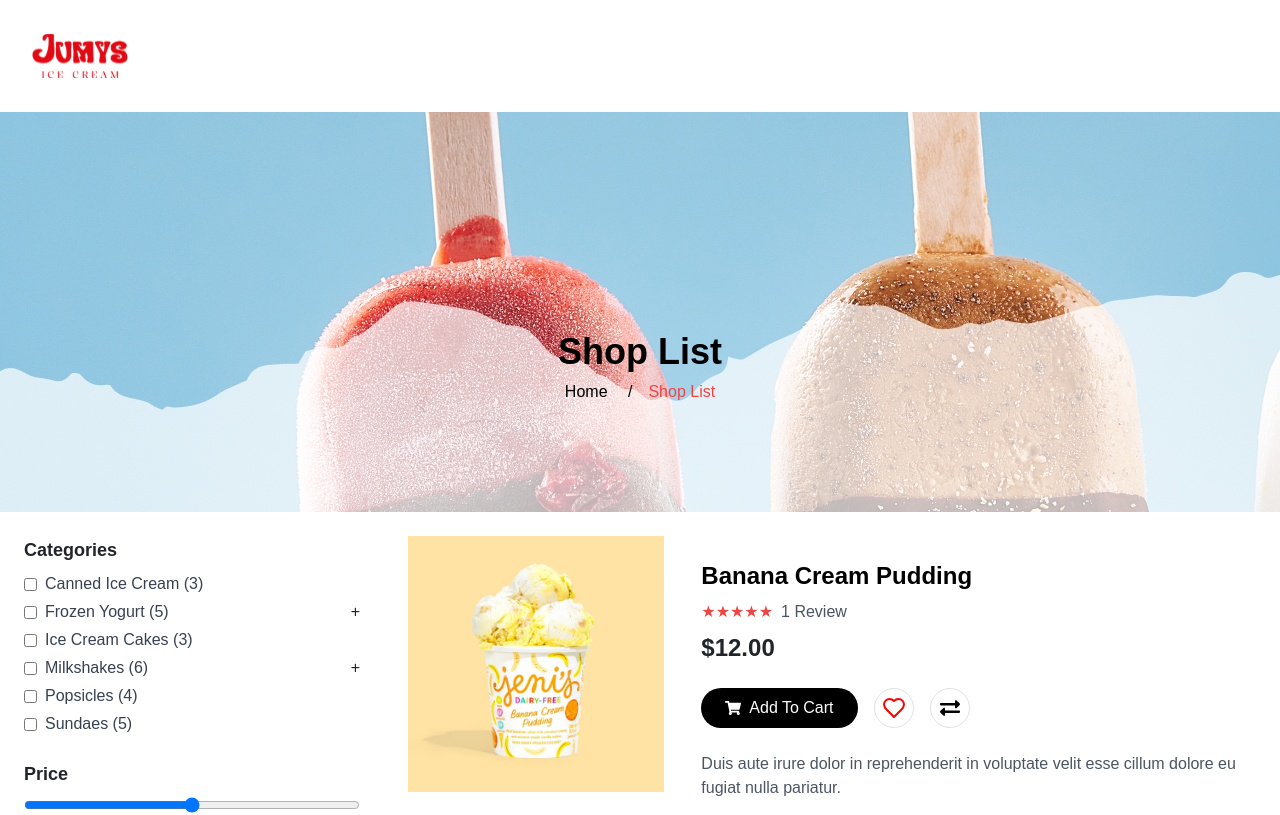
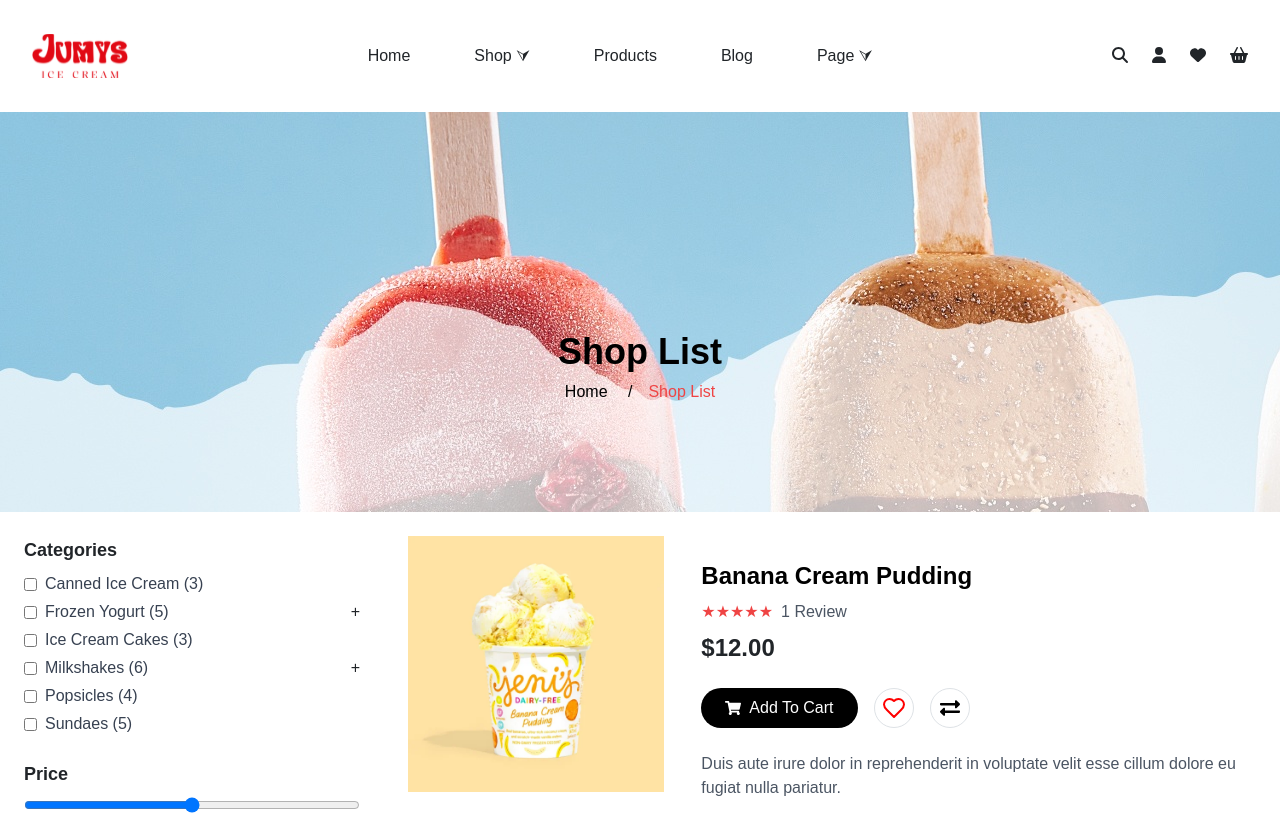
Before and after one commit to vijaydankhara/Ice-Cream, a React (Vite) app: page /Shop in a window 1280 px wide. Shown: the top 815 px of the page. Built offline with nearby package versions, Linux system fonts and the light colour scheme; a web font is replaced by a local one.

Commit message:
20-09-2024

```diff
--- a/src/Components/Navbar.jsx
+++ b/src/Components/Navbar.jsx
@@ -1,11 +1,13 @@
 import React, { useState } from "react";
 import Weblogo from "../assets/asset0.svg";
-import { NavLink, Outlet } from "react-router-dom";
-import { FaTimes, FaUser, FaChevronRight } from "react-icons/fa";
+import { NavLink, Outlet, useNavigate } from "react-router-dom"; // Added useNavigate
+import IconBar from "./icone";
 import "./Navbar.css";
+import { FaGripVertical, FaHeart, FaSearch, FaUser } from "react-icons/fa";
 
 const Navbar = () => {
   const [activeMenu, setActiveMenu] = useState(null);
+  const navigate = useNavigate(); // Initializing useNavigate
 
   const toggleMenu = (menu) => {
     setActiveMenu(activeMenu === menu ? null : menu);
@@ -13,7 +15,7 @@
 
   return (
     <>
-      <div className="bg-[#fff] w-full h-28 flex justify-around items-center z-50 sticky top-0">
+      <div className="bg-[#fff] w-full h-28 flex justify-around items-center z-50  sticky top-0">
         <div className="container">
           <div className="flex items-center justify-between ml-5">
             <div className="" id="toggelmenuTop">
@@ -24,80 +26,200 @@
                 ☰
               </button>
             </div>
-            <NavLink to="/" className="flex items-center rtl:space-x-reverse">
+            <button
+              className="flex items-center rtl:space-x-reverse"
+              onClick={() => navigate("/")} // Navigate to home
+            >
               <img
                 id="logo"
                 className="size-24"
                 src={Weblogo}
                 alt="Not Found"
               />
+            </button>
+            <div className="hidden md:flex space-x-16" id="toggle">
+              <div
+                className="relative"
+                onMouseEnter={() => toggleMenu("home")}
+                onMouseLeave={() => toggleMenu(null)}
+              >
+                <button
+                  className="NavbatTxt"
+                  onClick={() => navigate("/")}
+                >
+                  Home
+                </button>
+
+              </div>
+
+              {/* Shop, Products, Blog, and Page menus stay unchanged */}
+              <div
+                className="relative"
+                onMouseEnter={() => toggleMenu("shop")}
+                onMouseLeave={() => toggleMenu(null)}
+              >
+                <button className="NavbatTxt">Shop &#11163;</button>
+                {activeMenu === "shop" && (
+                  <ul className="absolute left-0  w-48 bg-white text-[#000000] shadow-lg rounded-md overflow-hidden">
+                    <li>
+                      <NavLink
+                        to="/shopList"
+                        className="shop"
+                        onClick={() => toggleMenu(null)}
+                      >
+                        Shop List
                       </NavLink>
+                    </li>
+                    <li>
+                      <NavLink
+                        to="/login"
+                        className="shop"
+                        onClick={() => toggleMenu(null)}
+                      >
+                        Login
+                      </NavLink>
+                    </li>
+                    <li>
+                      <NavLink
+                        to="/wishlist"
+                        className="page"
+                        onClick={() => toggleMenu(null)}
+                      >
+                        Wishlist
+                      </NavLink>
+                    </li>
+                  </ul>
+                )}
               </div>
+
+              <div
+                className="relative"
+                onMouseEnter={() => toggleMenu("products")}
+                onMouseLeave={() => toggleMenu(null)}
+              >
+                <button className="NavbatTxt"
+                    onClick={() => navigate("/product")}>Products</button>
+
+              </div>
+
+              <div
+                className="relative"
+                onMouseEnter={() => toggleMenu("blog")}
+                onMouseLeave={() => toggleMenu(null)}
+              >
+                <button className="NavbatTxt" onClick={() => navigate("/blog")} >Blog</button>
+
+              </div>
+
+              <div
+                className="relative"
+                onMouseEnter={() => toggleMenu("page")}
+                onMouseLeave={() => toggleMenu(null)}
+              >
+                <button className="NavbatTxt">Page &#11163;</button>
+                {activeMenu === "page" && (
+                  <ul className="absolute left-0 w-48 bg-white text-[#000000] shadow-lg rounded-md overflow-hidden">
+                    <li>
+                      <NavLink
+                        to="/aboutUs"
+                        className="page"
+                        onClick={() => toggleMenu(null)}
+                      >
+                        About Us
+                      </NavLink>
+                    </li>
+                    <li>
+                      <NavLink
+                        to="/contact"
+                        className="page"
+                        onClick={() => toggleMenu(null)}
+                      >
+                        Contact
+                      </NavLink>
+                    </li>
+                    <li>
+                      <NavLink
+                        to="/faq2"
+                        className="page"
+                        onClick={() => toggleMenu(null)}
+                      >
+                        Faq 2
+                      </NavLink>
+                    </li>
+                    <li>
+                      <NavLink
+                        to="/page404"
+                        className="page"
+                        onClick={() => toggleMenu(null)}
+                      >
+                        Page 404
+                      </NavLink>
+                    </li>
+                  </ul>
+                )}
+              </div>
+            </div>
+            <div className="flex justify-between items-center">
+              <IconBar />
             </div>
           </div>
 
-      {/* Side Navigation */}
           {activeMenu === "mobile" && (
-        <div className="fixed top-0 left-0 w-64 h-full bg-white text-black z-50 shadow-lg">
-          {/* Close Button */}
-          <div className="flex justify-between items-center p-4 border-b border-gray-300">
-            <span className="text-xl font-semibold">Menu</span>
-            <button
-              onClick={() => toggleMenu(null)}
-              className="text-gray-600 text-3xl"
+            <ul
+              id="toggelmenuTop"
+              className=" bg-[#ffffff] text-black text-xl font-bold space-y-4 py-4 px-4 w-full"
             >
-              <FaTimes />
-            </button>
-          </div>
-
-          {/* Navigation Links */}
-          <ul className="space-y-6 text-lg font-medium py-8 px-4">
-            <li className="flex justify-between items-center">
+              <li>
                 <NavLink to="/" onClick={() => toggleMenu(null)}>
                   Home
                 </NavLink>
-              <FaChevronRight />
               </li>
-            <li className="flex justify-between items-center">
+              <li>
                 <NavLink to="/shop" onClick={() => toggleMenu(null)}>
                   Shop
                 </NavLink>
-              <FaChevronRight />
               </li>
-            <li className="flex justify-between items-center">
+              <li>
                 <NavLink to="/product" onClick={() => toggleMenu(null)}>
                   Products
                 </NavLink>
-              <FaChevronRight />
               </li>
-            <li className="flex justify-between items-center">
+              <li>
                 <NavLink to="/blog" onClick={() => toggleMenu(null)}>
                   Blog
                 </NavLink>
-              <FaChevronRight />
               </li>
-            <li className="flex justify-between items-center">
+              <li>
                 <NavLink to="/page" onClick={() => toggleMenu(null)}>
                   Page
                 </NavLink>
-              <FaChevronRight />
               </li>
             </ul>
+          )}
+        </div>
 
-          {/* Login/Register Button */}
-          <div className="absolute bottom-0 w-full py-4 bg-black text-white flex justify-center">
-            <NavLink
-              to="/login"
-              className="flex items-center space-x-2"
-              onClick={() => toggleMenu(null)}
+        <div
+          className="w-full justify-evenly flex fixed bg-white h-16 bottom-0"
+          id="toggelHiden"
         >
+          <a className="w-24 h-full flex flex-col justify-center items-center">
+            <FaGripVertical />
+            Shop
+          </a>
+          <a className="w-24 h-full flex flex-col justify-center items-center">
             <FaUser />
-              <span>Login or Register</span>
-            </NavLink>
+            Account
+          </a>
+          <a className="w-24 h-full flex flex-col justify-center items-center">
+            <FaSearch />
+            Search
+          </a>
+          <a className="w-24 h-full flex flex-col justify-center items-center">
+            <FaHeart />
+            Wishlist
+          </a>
         </div>
       </div>
-      )}
-
       <Outlet />
     </>
   );
--- a/src/Pages/Shop.jsx
+++ b/src/Pages/Shop.jsx
@@ -1,16 +1,13 @@
-import React, { useEffect } from 'react';
+import React from 'react'
 import ShopList from './ShopList';
 
-function Shop() {
-  useEffect(() => {
-    window.open('https://wpbingosite.com/wordpress/jumys/shop/', '_blank');
-  }, []);
 
+const Shop = () => {
   return (
     <div>
-<ShopList/>
+      <ShopList/>
     </div>
-  );
+  )
 }
 
-export default Shop;
+export default Shop
```
Lines whose indentation alone changed are shown as unchanged.
